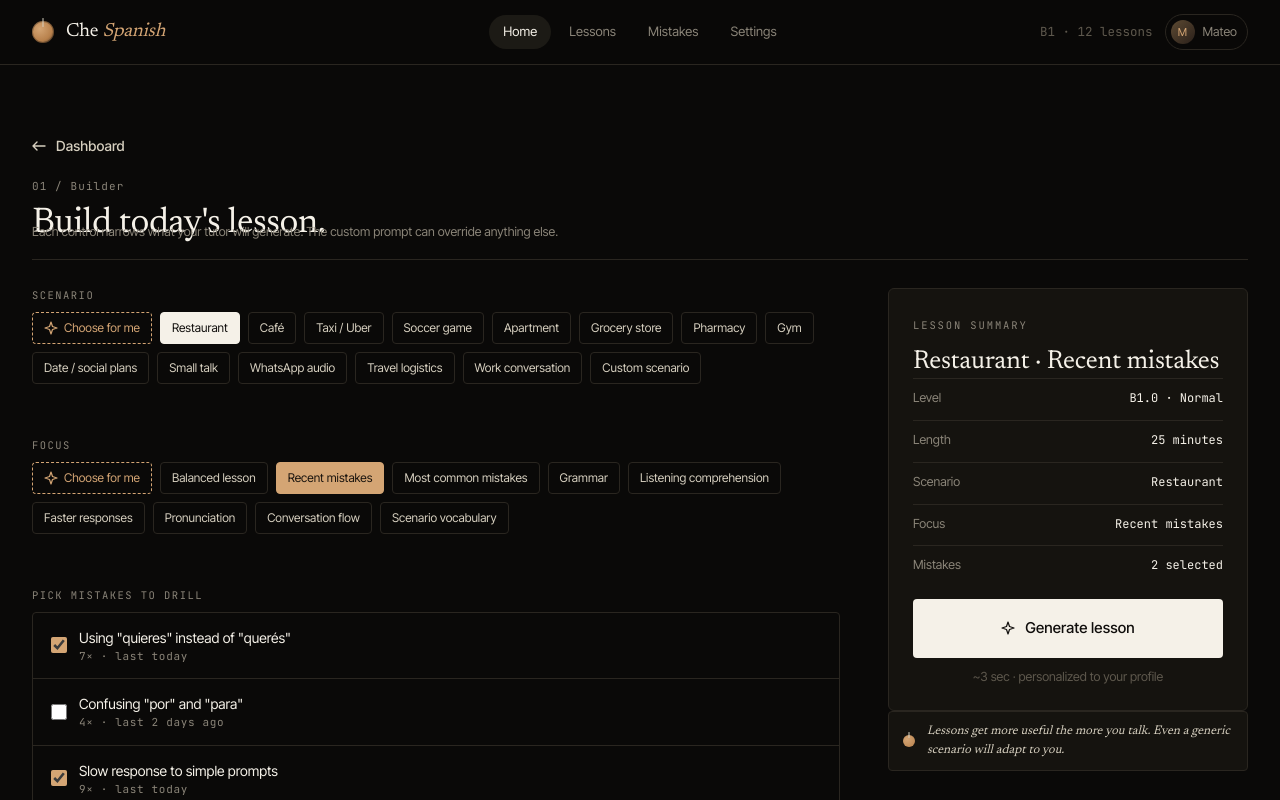
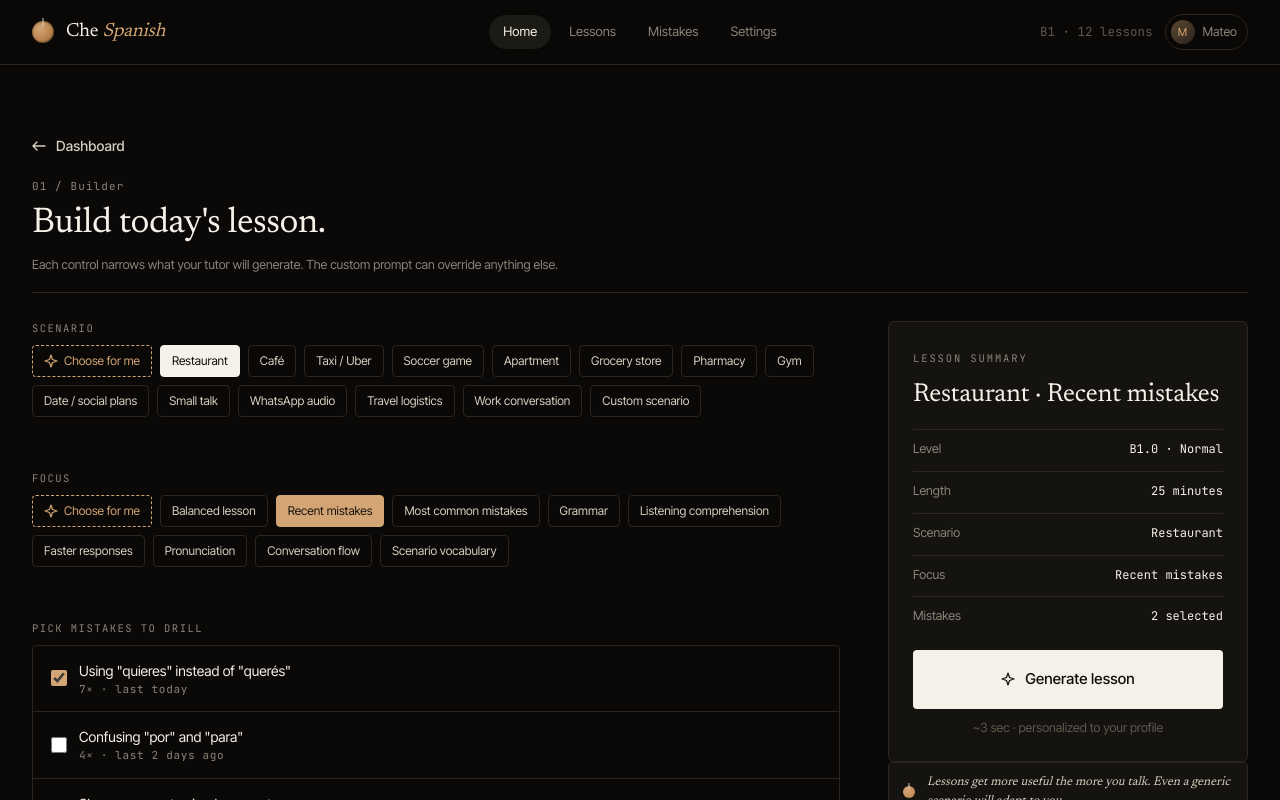
Before and after one commit to evankimbrell/chespanish, a Next.js app: page /builder in a window 1280 px wide. Shown: the top 800 px of the page. Built offline with nearby package versions, Linux system fonts and the light colour scheme.

Commit message:
Fix heading overlap: add height:auto to override Tailwind h-1/h-2/h-3/h-4 height utilities

```diff
--- a/src/app/globals.css
+++ b/src/app/globals.css
@@ -103,10 +103,10 @@ input, textarea, select { font-family: inherit; color: inherit; }
 h1, h2, h3, h4 { margin: 0; font-weight: 400; }
 .h-display { font-family: var(--font-newsreader), Georgia, serif; font-size: clamp(52px, 6vw, 88px); line-height: 1.0; letter-spacing: -0.02em; font-weight: 300; }
 .h-display em { font-style: italic; font-weight: 300; color: var(--warm); }
-.h-1 { font-family: var(--font-newsreader), Georgia, serif; font-size: clamp(34px, 3.8vw, 56px); line-height: 1.1; letter-spacing: -0.018em; font-weight: 400; }
-.h-2 { font-family: var(--font-newsreader), Georgia, serif; font-size: clamp(24px, 2.8vw, 38px); line-height: 1.15; letter-spacing: -0.014em; font-weight: 400; }
-.h-3 { font-family: var(--font-newsreader), Georgia, serif; font-size: 26px; line-height: 1.15; letter-spacing: -0.01em; font-weight: 400; }
-.h-4 { font-family: var(--font-newsreader), Georgia, serif; font-size: 20px; line-height: 1.2; font-weight: 500; }
+.h-1 { height: auto; font-family: var(--font-newsreader), Georgia, serif; font-size: clamp(34px, 3.8vw, 56px); line-height: 1.1; letter-spacing: -0.018em; font-weight: 400; }
+.h-2 { height: auto; font-family: var(--font-newsreader), Georgia, serif; font-size: clamp(24px, 2.8vw, 38px); line-height: 1.15; letter-spacing: -0.014em; font-weight: 400; }
+.h-3 { height: auto; font-family: var(--font-newsreader), Georgia, serif; font-size: 26px; line-height: 1.15; letter-spacing: -0.01em; font-weight: 400; }
+.h-4 { height: auto; font-family: var(--font-newsreader), Georgia, serif; font-size: 20px; line-height: 1.2; font-weight: 500; }
 .lede  { font-family: var(--font-newsreader), Georgia, serif; font-size: 22px; line-height: 1.45; color: var(--ink-2); font-weight: 300; }
 .body  { font-size: 14.5px; line-height: 1.55; color: var(--ink-2); }
 .small { font-size: 12.5px; line-height: 1.5; color: var(--mute); }
```
